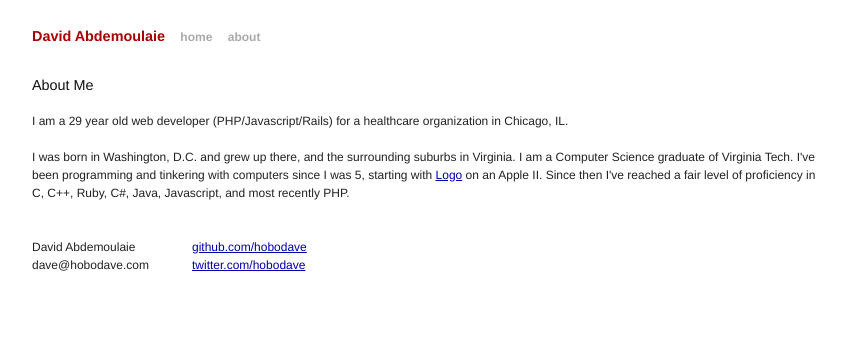
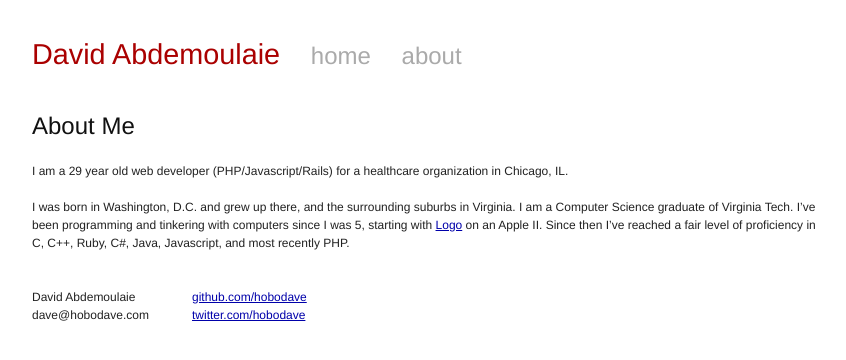
Before and after one commit to hobodave/hobodave.github.com, a Jekyll site: the page built from about.markdown, in a window 1280 px wide. Shown: the top 360 px of the page, without its empty margins (213-1059 px from the left). Built offline with Jekyll 4.4.1, drawn with Linux system fonts in a browser that asks for light colours; Markdown is read by kramdown in place of the engine named in the settings; comment, search, counter and statistics services are not loaded.

Commit message:
Tweaked headers and converted about to markdown

```diff
--- a/_layouts/default.html
+++ b/_layouts/default.html
@@ -26,9 +26,10 @@
 <body>
 <div class="site container">
     <div class="title span-20 prepend-2 append-2 prepend-top last">
-        <a class="large" href="/">David Abdemoulaie</a>
-        <a class="extra" href="/">home</a>
-        <a class="extra" href="/about/">about</a>
+        <h2><a class="large" href="/">David Abdemoulaie</a>
+            <a class="extra" href="/">home</a>
+            <a class="extra" href="/about/">about</a>
+        </h2>
     </div>
 
     <div class="span-20 prepend-2 append-2 last">
--- a/_layouts/post.html
+++ b/_layouts/post.html
@@ -1,7 +1,7 @@
 ---
 layout: default
 ---
-<h4 class="prepend-top">{{ page.title }}</h4>
+<h2>{{ page.title }}</h2>
 <div id="post">
 {{ content }}
 </div>
--- a/_posts/2008-10-27-zend_log_writer_firebug-gotcha.markdown
+++ b/_posts/2008-10-27-zend_log_writer_firebug-gotcha.markdown
@@ -1,6 +1,6 @@
 ---
 layout: post
-title: Zend_Log_Writer_Firebug gotcha_
+title: Zend_Log_Writer_Firebug gotcha
 ---
 A few weeks ago I found a gem of a class called [Zend_Log_Writer_Firebug][1] within [Zend Framework][2]. It really is
 a **must have** when it comes to debug logging.
--- a/about.html
+++ /dev/null
@@ -1,6 +0,0 @@
----
-layout: post
-title: About Me
----
-<p>I am a 29 year old web developer (PHP/Javascript/Rails) for a healthcare organization in Chicago, IL.</p>
-<p>I was born in Washington, D.C. and grew up there, and the surrounding suburbs in Virginia. I am a Computer Science graduate of Virginia Tech. I've been programming and tinkering with computers since I was 5, starting with <a href="http://el.media.mit.edu/Logo-foundation/logo/index.html">Logo</a> on an Apple II. Since then I've reached a fair level of proficiency in C, C++, Ruby, C#, Java, Javascript, and most recently PHP.</p>
--- a/index.html
+++ b/index.html
@@ -2,7 +2,7 @@
 layout: default
 title: David Abdemoulaie
 ---
-<h4 class="prepend-top">Blog Posts</h4>
+<h2>Blog Posts</h2>
 <ul class="posts pull-1">
 {% for post in site.posts %}
     <li><span>{{ post.date | date_to_string }}</span> &raquo; <a href="{{ post.url }}">{{ post.title }}</a><a class="comment_count small quiet" href="{{ post.url }}#disqus_thread"></a></li>
```
Also changed, not shown: about.markdown (added, +12 -0 lines).
